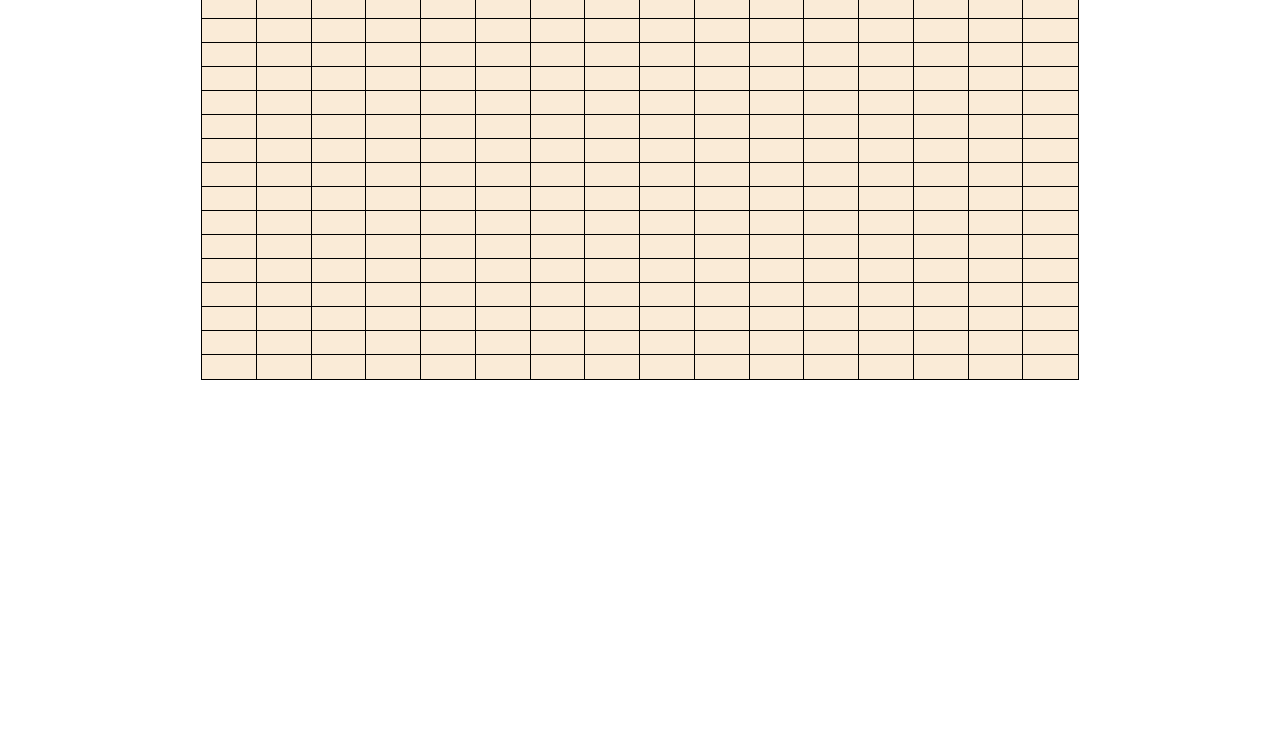
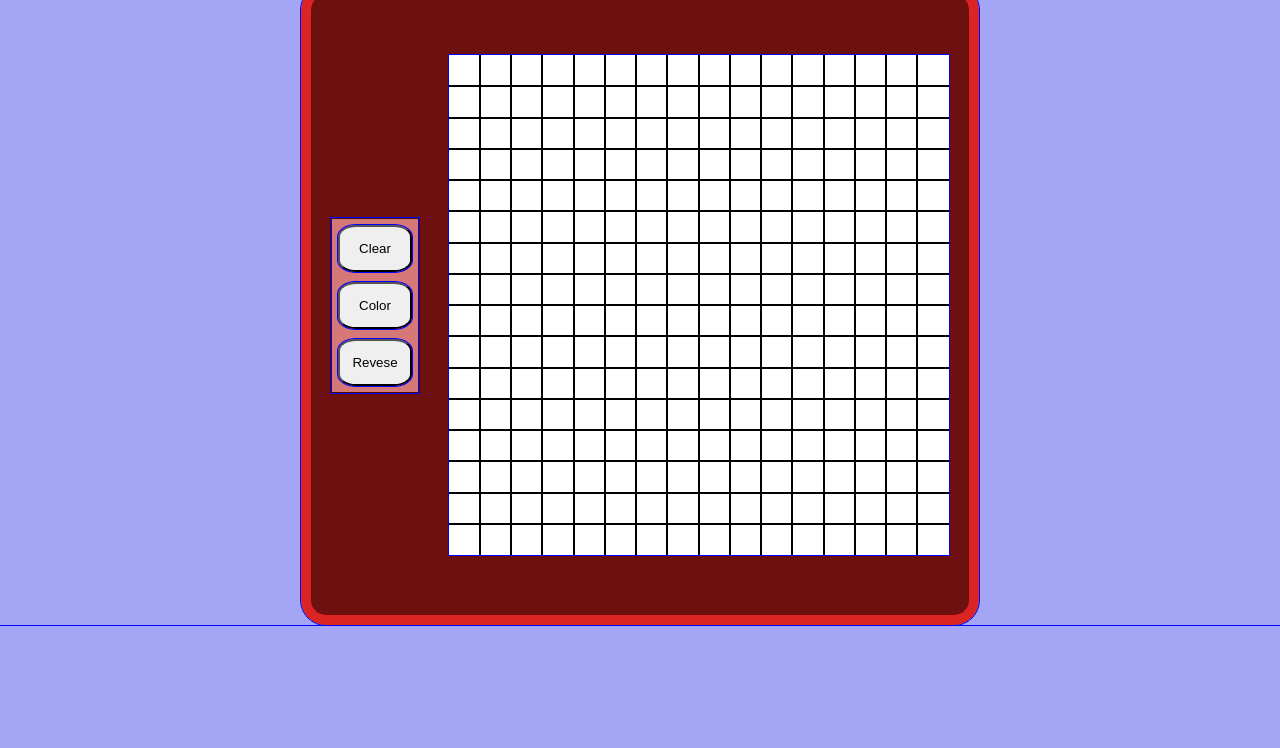
Before and after one commit to peymangiit/Etch-a-Sketch, a plain HTML site: page index.html in a window 1280 px wide. Shown: the part 52-800 px from the top of the page. Drawn offline with Linux system fonts and the light colour scheme.

Commit message:
add grid and clear function

```diff
--- a/script.js
+++ b/script.js
@@ -1,32 +1,45 @@
 
 const container= document.querySelector('.container');
+const buttons = document.createElement('div');
+buttons.className = 'buttons';
+container.appendChild(buttons);
 const gridContainer = document.createElement('div');
 gridContainer.className='gridContainer';
 container.appendChild(gridContainer);
 
+//buttons
+const clear = document.createElement('button');
+clear.className= 'clear';
+clear.textContent = 'Clear';
+buttons.appendChild(clear);
+const color = document.createElement('button')
+color.className = 'colorPalat';
+color.textContent = 'Color'
+buttons.appendChild(color);
+const reverse = document.createElement('button');
+reverse.className= 'reverse';
+reverse.textContent = 'Revese';
+buttons.appendChild(reverse);
 
-
-
-function creatCells(gridnum=16*16) {
-    const percent = 100/Math.sqrt(gridnum);
-    for (let i = 0; i < gridnum; i++) {
-        const gridCells = document.createElement('div');
-        gridCells.className = 'gridCells';
-
-        //gridCells.style.cssText = 'flex:1 1 1.56%;'
+function creatCells(gridnum=16) {
+   gridContainer.style.gridTemplateRows= `repeat(${gridnum},1fr)`;
+   gridContainer.style.gridTemplateColumns= `repeat(${gridnum},1fr)`;
+    for (let i = 0; i < gridnum*gridnum; i++) {
+        let gridCells = document.createElement('div')
+        gridCells.className='gridCells'
         gridContainer.appendChild(gridCells)
 
     }
-
+    }
+creatCells()
+clear.addEventListener('click',clearSketch)
+function clearSketch() {
+    pixels.forEach(pixel => pixel.classList.remove('colored'))
 }
-// function coloring(params) {
-
-// }
-creatCells()
 
 const pixels = document.querySelectorAll('.gridCells')
 pixels.forEach(pixel => pixel.addEventListener('mouseover' , (e) => {
 
-    e.target.classList.toggle('colored')
+    e.target.classList.add('colored')
    })
 )
--- a/style.css
+++ b/style.css
@@ -2,29 +2,58 @@
     box-sizing: border-box;
     margin: 0;
     padding: 0;
+    outline: 1px solid blue;
+}
+body {
+    background-color: rgb(164, 165, 245);
+    /* display: flex;
+    flex-direction: column;
+    justify-content: center; */
+    /* min-height: 100vh;  */
 }
 h1 {
     text-align: center;
 }
-.container{
+main{
     display: flex;
     justify-content: center;
     align-items: center;
 }
+.container{
+    border: 10px solid rgb(219, 37, 37);
+    border-radius: 25px;
+    background-color: rgb(110, 16, 16);
+    min-height: 80vh;
+    display: flex;
+    justify-content: center;
+    align-items: center;
+    gap: 30px;
+    padding: 20px 20px;
+}
 .gridContainer{
-    width: 70vw;
-    height: auto;
-    display: flex;
-    flex-wrap: wrap;
-    padding: 10px 10px;
+    background-color: white;
+    display: grid;
+    height: 500px;
+    width: 500px;
 }
 .gridCells {
     outline: 1px solid black;
-    flex: 0 1  6.25%;
-    width: 24px;
-    height: 24px;
-    background-color: antiquewhite;
+
+
+    /* background-color: antiquewhite; */
 }
 .colored {
     background-color: black;
 }
+.buttons {
+    display: flex;
+    flex-direction: column;
+    gap: 10px;
+    border: 1px solid rgb(71, 10, 10);
+    background-color: rgb(214, 120, 120);
+    padding: 6px 6px;
+}
+button{
+    padding:  14px 12px;
+    border-radius: 25%;
+}
```
